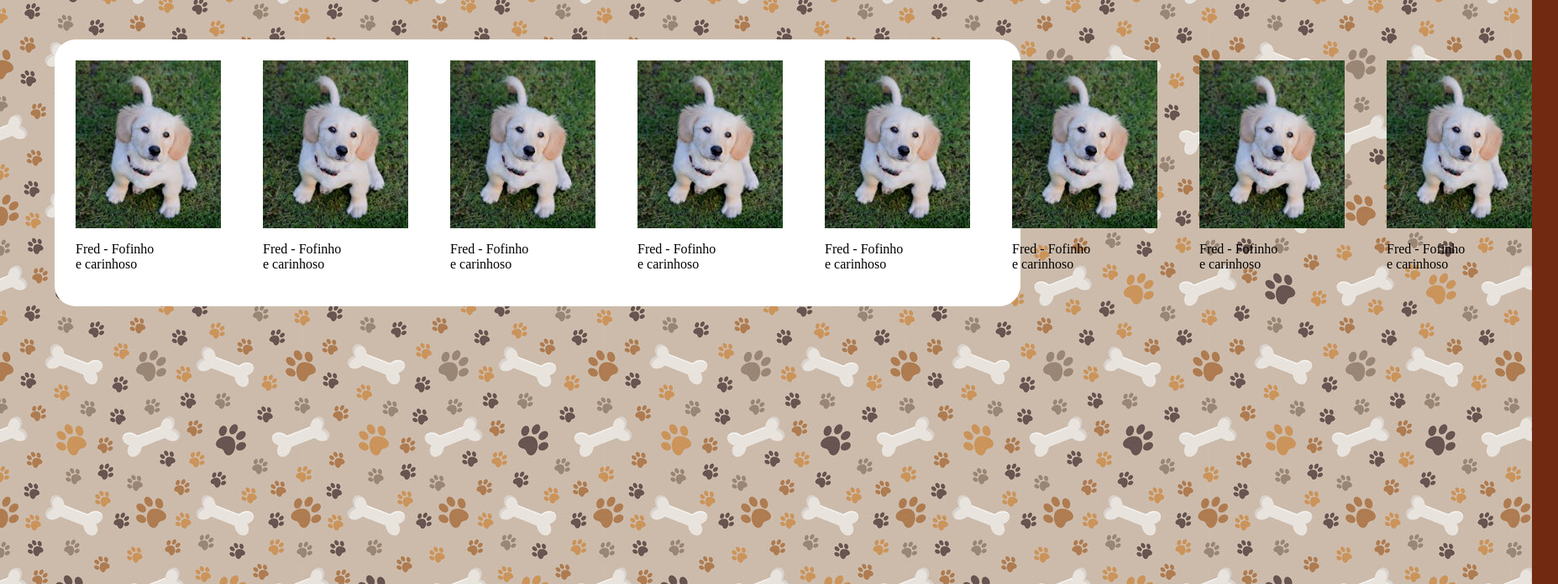
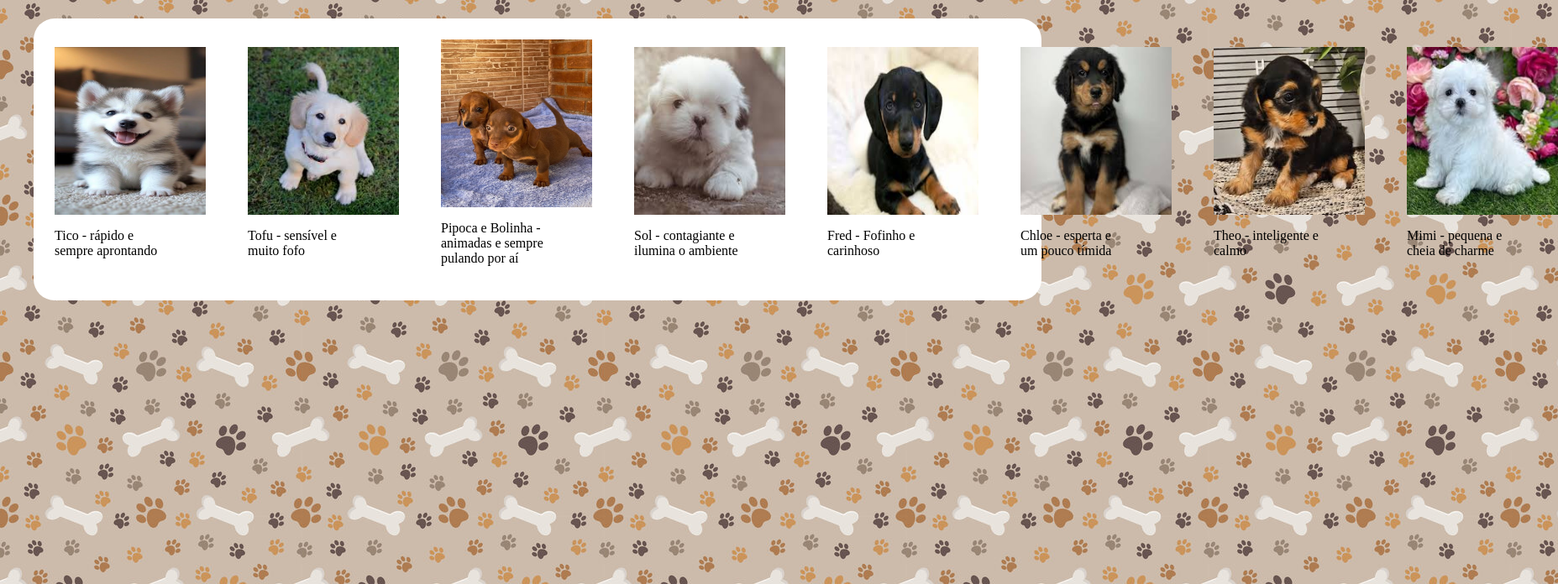
Before and after one commit to miguelpeters/AdocaoDeCaes, a plain HTML site: page Adocao.html in a window 1280 px wide. Shown: the part 104-800 px from the top of the page at 84% size, 1855 px wide, since content can reach past the window. Drawn offline with Linux system fonts and the light colour scheme.

Commit message:
add - adicionei novos cãeszinhos e melhorei o css

```diff
--- a/Adocao.html
+++ b/Adocao.html
@@ -16,52 +16,52 @@
             <ul>
                 <li><a href="login.html">Cadastrar-se</a></li>
                 <li><a href="Adocao.html">Adoção</a></li>
-                <li>Sair</li>
+                <li><a href="">Sair</a></li>
             </ul>
         </nav>
     </header>
 
-    <main>
+    <main class="main1">
 
-         <div class="card" onclick="adotar('Fred - Fofinho e carinhoso')">
+         <div class="card" onclick="adotar('Tico - rápido e sempre aprontando')">
+        <div class="img"><img src="assets/cachorro_1.jpg"></div>
+        <p>Tico - rápido e sempre aprontando</p>
+    </div>
+
+     <div class="card" onclick="adotar('Tofu - sensível e muito fofo')">
         <div class="img"><img src="assets/cachorro_2.jfif"></div>
+        <p> Tofu - sensível e muito fofo</p>
+    </div>
+
+     <div class="card" onclick="adotar('Pipoca e Bolinha - animadas e sempre pulando por aí')">
+        <div class="img"><img src="assets/cachorro_3.jpeg"></div>
+        <p>Pipoca e Bolinha - animadas e sempre pulando por aí</p>
+    </div>
+
+     <div class="card" onclick="adotar('Sol - contagiante e ilumina o ambiente')">
+        <div class="img"><img src="assets/cachorro_4.jfif"></div>
+        <p>Sol - contagiante e ilumina o ambiente</p>
+    </div>
+
+     <div class="card" onclick="adotar('Fred - Fofinho e carinhoso')">
+        <div class="img"><img src="assets/cachorro_5.jfif"></div>
         <p>Fred - Fofinho e carinhoso</p>
     </div>
 
-     <div class="card" onclick="adotar('Fred - Fofinho e carinhoso')">
-        <div class="img"><img src="assets/cachorro_2.jfif"></div>
-        <p>Fred - Fofinho e carinhoso</p>
+    <div class="card" onclick="adotar('Chloe - esperta e um pouco tímida')">
+        <div class="img"><img src="assets/cachorro_6.jfif"></div>
+        <p>Chloe - esperta e um pouco tímida</p>
     </div>
 
-     <div class="card" onclick="adotar('Fred - Fofinho e carinhoso')">
-        <div class="img"><img src="assets/cachorro_2.jfif"></div>
-        <p>Fred - Fofinho e carinhoso</p>
-    </div>
-
-     <div class="card" onclick="adotar('Fred - Fofinho e carinhoso')">
-        <div class="img"><img src="assets/cachorro_2.jfif"></div>
-        <p>Fred - Fofinho e carinhoso</p>
-    </div>
-
-     <div class="card" onclick="adotar('Fred - Fofinho e carinhoso')">
-        <div class="img"><img src="assets/cachorro_2.jfif"></div>
-        <p>Fred - Fofinho e carinhoso</p>
-    </div>
-
-    <div class="card" onclick="adotar('Fred - Fofinho e carinhoso')">
-        <div class="img"><img src="assets/cachorro_2.jfif"></div>
-        <p>Fred - Fofinho e carinhoso</p>
-    </div>
-
-    <div class="card" onclick="adotar('Fred - Fofinho e carinhoso')">
-        <div class="img"><img src="assets/cachorro_2.jfif"></div>
-        <p>Fred - Fofinho e carinhoso</p>
+    <div class="card" onclick="adotar('Theo - inteligente e calmo')">
+        <div class="img"><img src="assets/cachorro_7.jfif"></div>
+        <p>Theo - inteligente e calmo </p>
     </div>
 
 
-    <div class="card" onclick="adotar('Fred - Fofinho e carinhoso')">
-        <div class="img"><img src="assets/cachorro_2.jfif"></div>
-        <p>Fred - Fofinho e carinhoso</p>
+    <div class="card" onclick="adotar('Mimi - pequena e cheia de charme')">
+        <div class="img"><img src="assets/cachorro_8.jfif"></div>
+        <p>Mimi - pequena e cheia de charme</p>
     </div>
 
     </main>
--- a/style.css
+++ b/style.css
@@ -41,7 +41,7 @@
 
 button {
     margin-bottom: 10px;
-    height: 150px;
+    height: 100px;
     width: 100%;
     padding: 10px;
     background-color: #6da798;
@@ -64,22 +64,38 @@
     text-align: center;
 }
 
-main {
+.main1 {
     background-color: white;
     padding: 25px;
     border-radius: 25px;
-    margin: 50px;
+    margin: 25px;
     display: flex;
-    gap: 123px;
+    gap: 100px;
     align-items: center;
+
+
 
 }
 
 .card {
-width: 100px;
+width: 130px;
+
 
 }
 
 img {
     height: 200px;
+    width:180px;
 }
+
+#formAdocao {
+
+
+    background-color: white;
+    padding: 25px;
+    border-radius: 25px;
+    margin: 25px;
+
+
+
+}
```
Also changed, not shown: login.html (+4 -3 lines), script.js (+2 -5 lines), assets/cachorro_3.jpeg (added), assets/cachorro_4.jfif (added), assets/cachorro_5.jfif (added), assets/cachorro_6.jfif (added), assets/cachorro_7.jfif (added), assets/cachorro_8.jfif (added).
